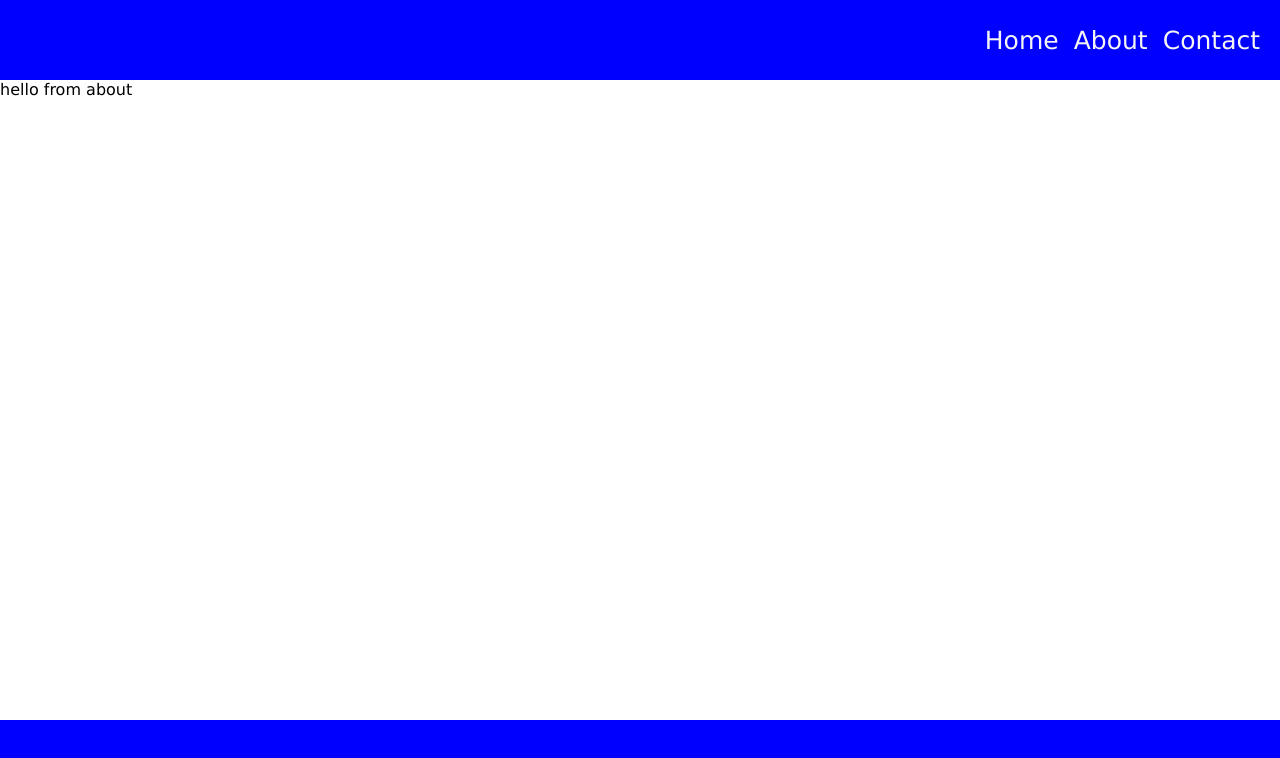
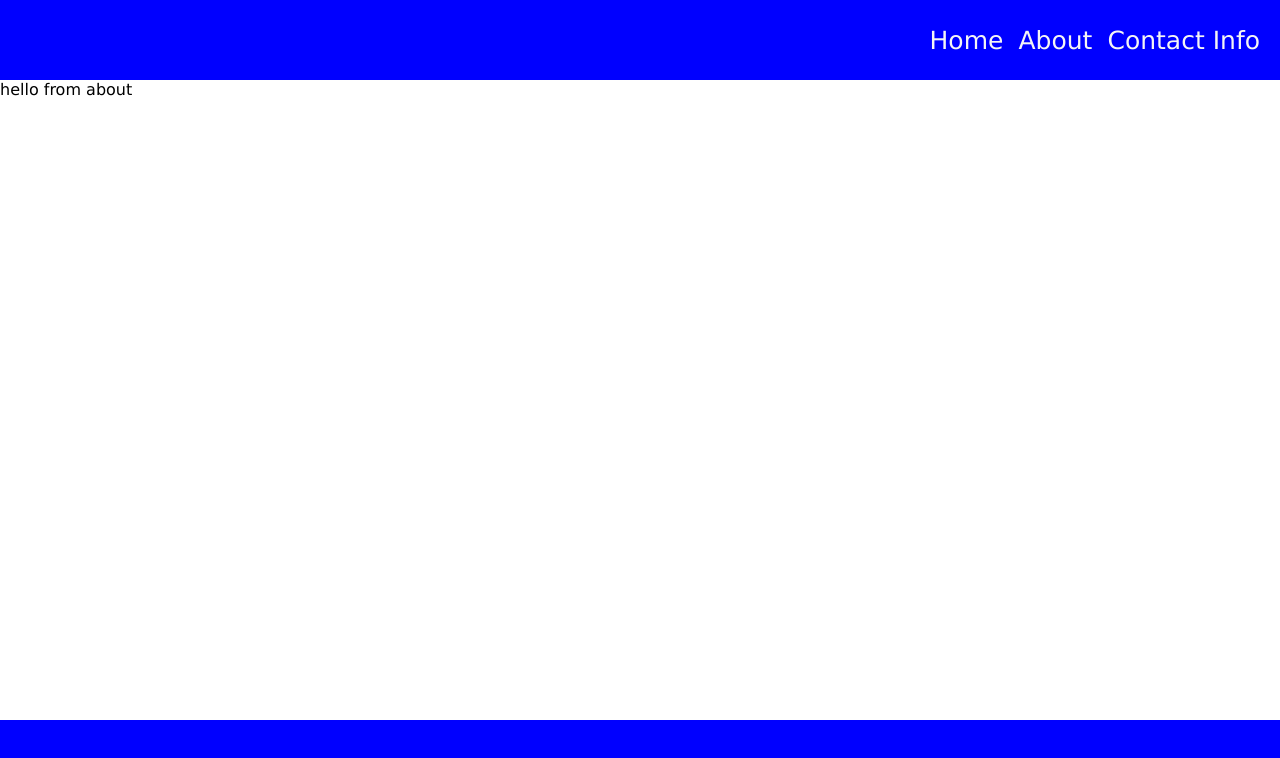
Before and after one commit to orionvtg/layout_template, a plain HTML site: page about.html in a window 1280 px wide. Drawn offline with Linux system fonts and the light colour scheme.

Commit message:
contactINFO

```diff
--- a/about.html
+++ b/about.html
@@ -13,7 +13,7 @@
     <ul class="nav-links">
       <li><a href="./index.html">Home</a></li>
       <li><a href="./about.html">About</a></li>
-      <li><a href="#">Contact</a></li>
+      <li><a href="#">Contact Info</a></li>
 
 
     </ul>
```
